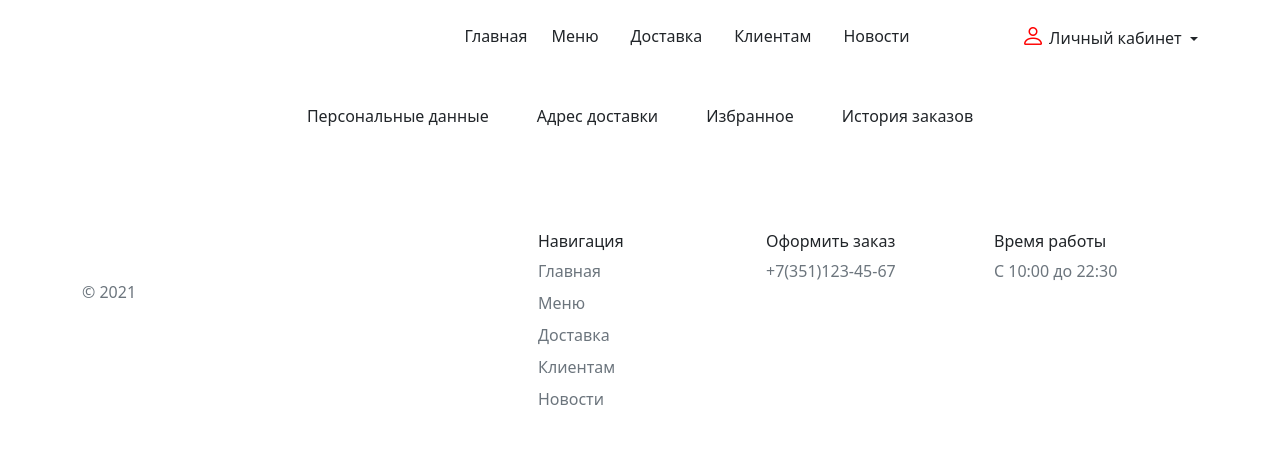
After one commit to hungryseven/delivery_web_app, a Flask app: page /profile/info in a window 1280 px wide. The commit adds this page. Shown: the top 466 px of the page. Run offline with Flask 2, Linux system fonts and the light colour scheme; some libraries are stand-ins or nearby versions.

Commit message:
email validation and profile structure

```diff
--- a/app/__init__.py
+++ b/app/__init__.py
@@ -38,4 +38,4 @@ def create_app(config=Config):
 
     return app
 
-from app import admin, models
+from app import models
--- a/app/profile/__init__.py
+++ b/app/profile/__init__.py
@@ -1,5 +1,5 @@
 from flask import Blueprint
 
-bp = Blueprint('prifile', __name__)
+bp = Blueprint('profile', __name__)
 
 from app.profile import views
--- a/app/profile/views.py
+++ b/app/profile/views.py
@@ -1 +1,20 @@
+from flask import redirect, url_for, render_template
+from flask_login import current_user
 from app.profile import bp
+
+
+@bp.route('/profile/info')
+def info():
+    return render_template('profile/info.html', title='Персональные данные')
+
+@bp.route('/profile/address')
+def address():
+    return render_template('profile/address.html', title='Адрес доставки')
+
+@bp.route('/profile/favourites')
+def favourites():
+    return render_template('profile/favourites.html', title='Избранное')
+
+@bp.route('/profile/orders')
+def orders():
+    return render_template('profile/orders.html', title='История заказов')
--- a/app/templates/base.html
+++ b/app/templates/base.html
@@ -17,12 +17,12 @@
           <a href="/" class="d-flex align-items-center col-md-3 mb-2 mb-md-0 text-dark text-decoration-none">
           </a>
 
-          <ul class="nav col-12 col-md-auto mb-2 justify-content-center mb-md-0">
+          <ul class="nav col-12 col-md-auto mb-3 justify-content-center mb-md-0">
             <li><a href="{{ url_for('main.index') }}" class="nav-link px-2 link-dark active">Главная</a></li>
-            <li><a href="" class="nav-link px-2 link-dark">Меню</a></li>
-            <li><a href="#" class="nav-link px-2 link-dark">Доставка</a></li>
-            <li><a href="#" class="nav-link px-2 link-dark">Клиентам</a></li>
-            <li><a href="#" class="nav-link px-2 link-dark">Новости</a></li>
+            <li><a href="#" class="nav-link px-3 link-dark">Меню</a></li>
+            <li><a href="#" class="nav-link px-3 link-dark">Доставка</a></li>
+            <li><a href="#" class="nav-link px-3 link-dark">Клиентам</a></li>
+            <li><a href="#" class="nav-link px-3 link-dark">Новости</a></li>
           </ul>
 
           <div class="dropdown text-end">
@@ -41,10 +41,10 @@
                     <span class="align-text-bottom">{{ current_user.first_name }}</span>
                 </a>
                 <ul class="dropdown-menu text-small">
-                <li><a class="dropdown-item" href="#">Персональные данные</a></li>
-                <li><a class="dropdown-item" href="#">Адрес доставки</a></li>
-                <li><a class="dropdown-item" href="#">Избранное</a></li>
-                <li><a class="dropdown-item" href="#">История заказов</a></li>
+                <li><a class="dropdown-item" href="{{ url_for('profile.info') }}">Персональные данные</a></li>
+                <li><a class="dropdown-item" href="{{ url_for('profile.address') }}">Адрес доставки</a></li>
+                <li><a class="dropdown-item" href="{{ url_for('profile.favourites') }}">Избранное</a></li>
+                <li><a class="dropdown-item" href="{{ url_for('profile.orders') }}">История заказов</a></li>
                 <li><hr class="dropdown-divider"></li>
                 <li><a class="dropdown-item" href="{{ url_for('auth.logout') }}">Выйти</a></li>
                 </ul>
@@ -70,7 +70,7 @@
           <div class="col">
             <h6>Навигация</h6>
             <ul class="nav flex-column">
-              <li class="nav-item mb-2"><a href="#" class="nav-link p-0 text-muted">Главная</a></li>
+              <li class="nav-item mb-2"><a href="{{ url_for('main.index') }}" class="nav-link p-0 text-muted">Главная</a></li>
               <li class="nav-item mb-2"><a href="#" class="nav-link p-0 text-muted">Меню</a></li>
               <li class="nav-item mb-2"><a href="#" class="nav-link p-0 text-muted">Доставка</a></li>
               <li class="nav-item mb-2"><a href="#" class="nav-link p-0 text-muted">Клиентам</a></li>
--- /dev/null
+++ b/app/templates/profile/_navbar.html
@@ -0,0 +1,17 @@
+
+    <div class="container">
+        <ul class="nav justify-content-center">
+            <li class="nav-item">
+              <a class="nav-link px-4 link-dark active" aria-current="page" href="#">Персональные данные</a>
+            </li>
+            <li class="nav-item">
+              <a class="nav-link px-4 link-dark" href="#">Адрес доставки</a>
+            </li>
+            <li class="nav-item">
+              <a class="nav-link px-4 link-dark" href="#">Избранное</a>
+            </li>
+            <li class="nav-item">
+              <a class="nav-link px-4 link-dark">История заказов</a>
+            </li>
+        </ul>
+    </div>
--- /dev/null
+++ b/app/templates/profile/address.html
@@ -0,0 +1,5 @@
+{% extends 'base.html' %}
+
+{% block app_content %}
+    {% include 'profile/_navbar.html' %}
+{% endblock %}
--- /dev/null
+++ b/app/templates/profile/favourites.html
@@ -0,0 +1,5 @@
+{% extends 'base.html' %}
+
+{% block app_content %}
+    {% include 'profile/_navbar.html' %}
+{% endblock %}
--- /dev/null
+++ b/app/templates/profile/info.html
@@ -0,0 +1,5 @@
+{% extends 'base.html' %}
+
+{% block app_content %}
+    {% include 'profile/_navbar.html' %}
+{% endblock %}
--- /dev/null
+++ b/app/templates/profile/orders.html
@@ -0,0 +1,5 @@
+{% extends 'base.html' %}
+
+{% block app_content %}
+    {% include 'profile/_navbar.html' %}
+{% endblock %}
```
Also changed, not shown: app/auth/forms.py (+13 -5 lines).
